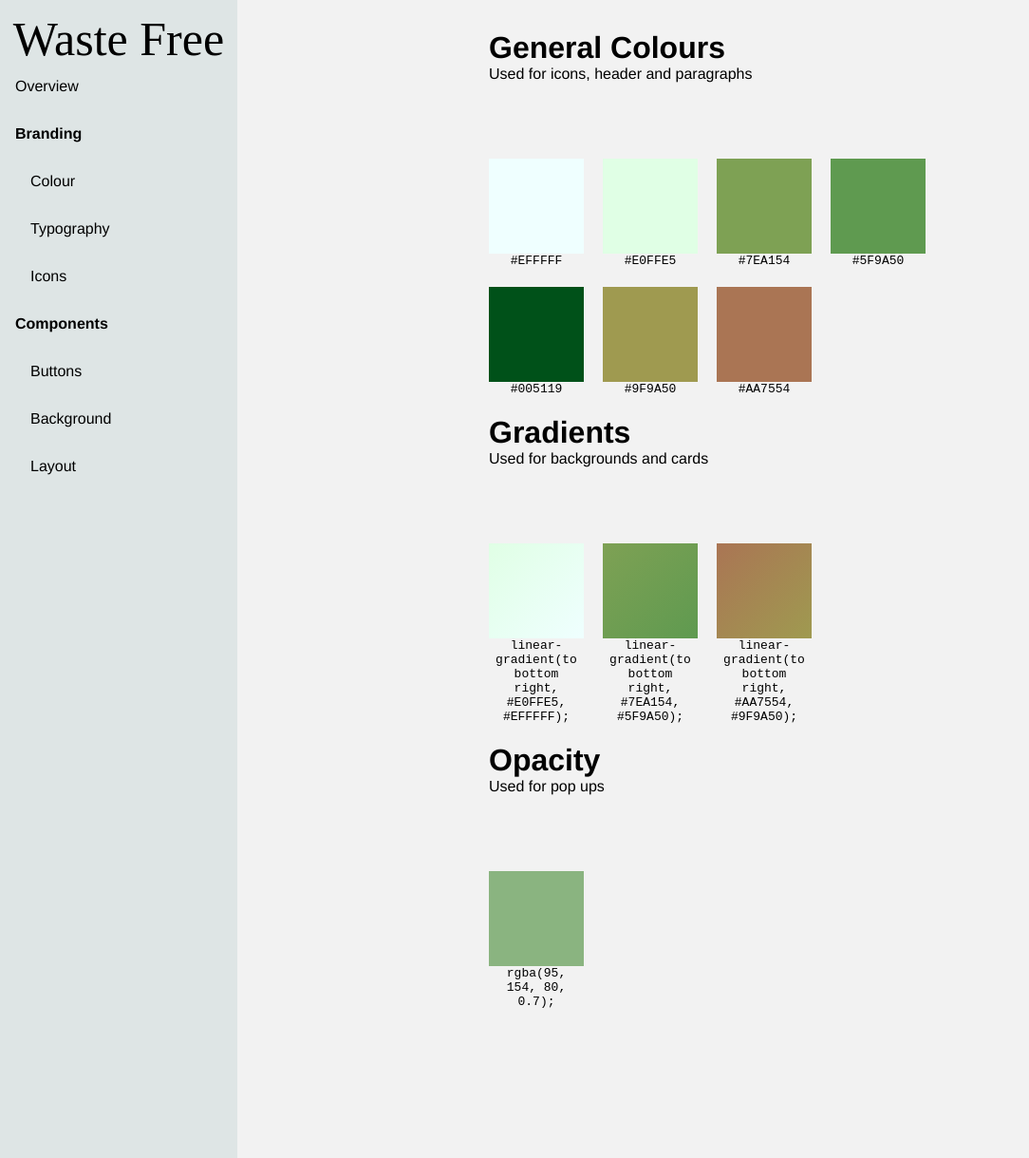
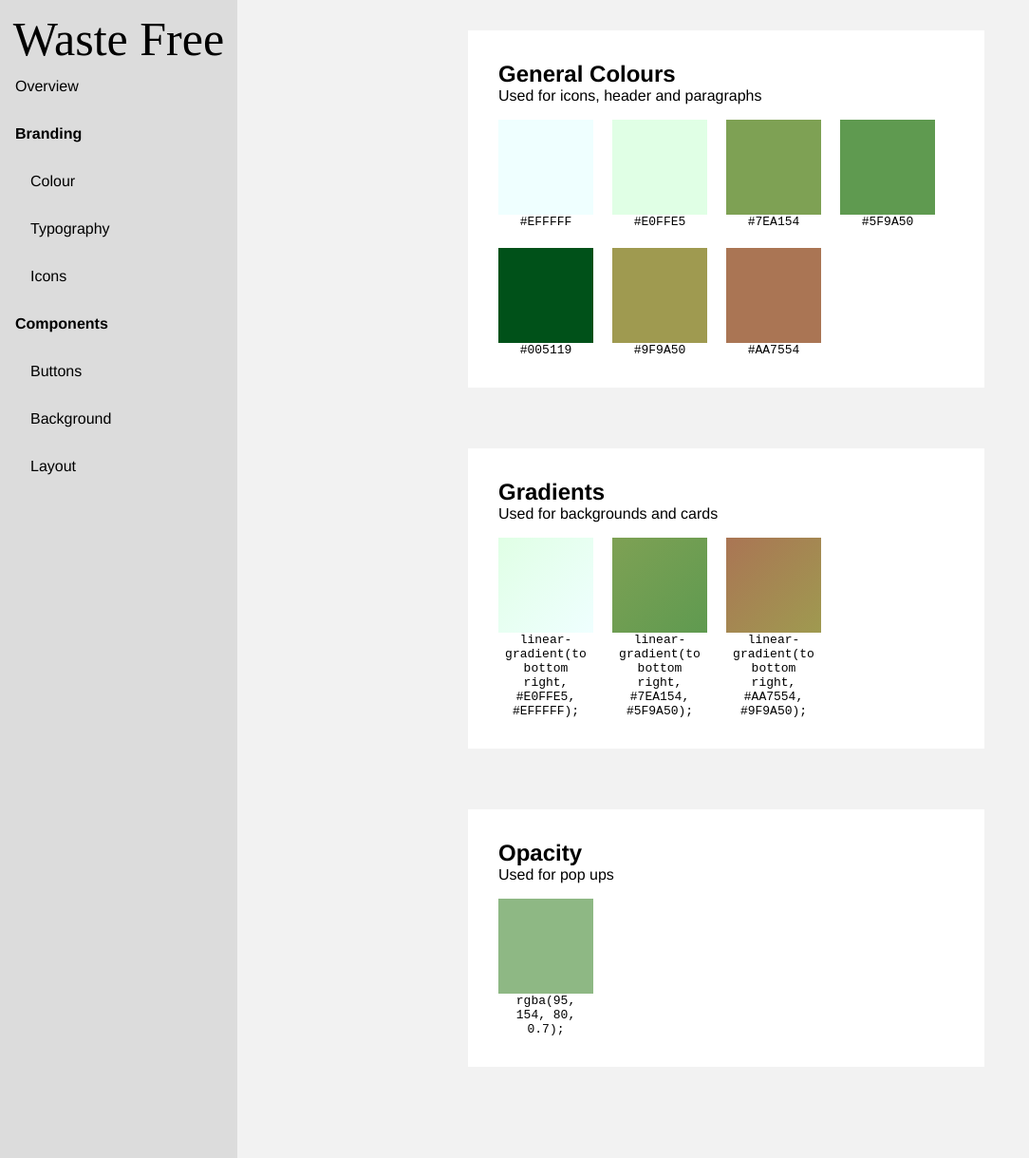
Before and after one commit to Inescapable96/Inescapable96.github.io, a Jekyll site: the page built from colours.html, in a window 1280 px wide and 1219 px high. Shown: the whole window at 95% size, without its empty margins (0-1084 px from the left). Built offline with Jekyll 4.4.1, drawn with Linux system fonts in a browser that asks for light colours.

Commit message:
Fixed look good 👌

```diff
--- a/_sass/_layout.scss
+++ b/_sass/_layout.scss
@@ -9,6 +9,12 @@ html {
   background-color: rgb(242, 242, 242);
 
 }
+.Container {
+  max-width: 544px;
+  margin: 0 auto;
+  padding: 2rem;
+
+}
 
 .pageH{
   margin-bottom: 5rem;
@@ -16,6 +22,9 @@ html {
 
 section{
   margin-bottom: 4rem;
+  background-color: white;
+  padding: 2rem;
+
 }
 
 section p{
@@ -28,7 +37,7 @@ header {
   width: 250px;
   height: 100vh;
   position: fixed;
-  background-color: #DEE5E5;
+  background-color: rgb( 220, 220, 220);
 }
 
 header .Menu {
@@ -69,12 +78,7 @@ header .Menu {
 
 }
 
-.Container {
-  max-width: 500px;
-  margin: 0 auto;
-  padding: 2rem;
 
-}
 
 .center{
   text-align: center;
@@ -85,7 +89,8 @@ header .Menu {
   display: flex;
   flex-wrap: wrap;
   justify-content: flex-start;
-  margin-bottom: 30 px;
+  margin-bottom: -20px;
+
 }
 
 .neat > div{
@@ -95,6 +100,7 @@ header .Menu {
   flex-direction: column;
   text-align: center;
 }
+
 
 .neat code, .neat span{
   display: inline-block;
@@ -115,7 +121,7 @@ img{
 }
 
 .bg{
-  width: 200px;
+  width: 140px;
 }
 
 .smol{
--- a/background.html
+++ b/background.html
@@ -10,8 +10,10 @@ title: Background
 <p> There are three different backgrounds set in the Waste Free App. Vegetable photograph is used on the Home page and Notification Pop up. THe main background is used on the majority of the pages and screens. Additionally there is a special background that is used for the "added successfully action." </p>
 </div>
 
+<section>
 <div class="neat">
   <div class="bg"> <img  src="/background/hp_notfi.jpg"/><div> Home Page and Notficiation Background </div></div>
   <div class="bg"> <img  src="/background/main.jpg"/><div> Main Application background </div></div>
   <div class="bg"> <img  src="/background/spec.jpg"/> <div>Background for Special events; i.e "Added Succesfully"</div> </div>
 </div>
+</section>
--- a/buttons.html
+++ b/buttons.html
@@ -10,10 +10,11 @@ title: Buttons
   However on the adding product page, a loading transition is used instead of a success button. </p>
 </div>
 
-
+<section>
 <div class="neat">
   <div> <img class="butt" src="/buttons/dd_input.svg"/><div> Drop Down Input </div> </div>
   <div> <img class="butt" src="/buttons/idle.svg"/><div> Idle Default Button </div></div>
   <div> <img class="butt" src="/buttons/loading.svg"/><div> Loading Transition </div></div>
   <div> <img class="butt" src="/buttons/Success.svg"/><div> Success Button </div></div>
 </div>
+</section>
--- a/colours.html
+++ b/colours.html
@@ -3,11 +3,9 @@ layout: default
 title: Colours
 ---
 
-<div class="pageH">
+<section>
 <h1>General Colours</h1>
-
 <p> Used for icons, header and paragraphs </p>
-</div>
 
 
 <div class="neat">
@@ -15,13 +13,15 @@ title: Colours
   <div><div class="colourSwatch" style="background-color: {{colour.colour}}"></div><code>{{colour.colour}}</code></div>
   {% endfor %}
 </div>
+</section>
 
 
-<div class="pageH">
+<section>
 <h1>Gradients</h1>
 
 <p> Used for backgrounds and cards </p>
-</div>
+
+
 
 
 <div class="neat">
@@ -29,13 +29,15 @@ title: Colours
 <div><div class="colourSwatch gradient-2"></div><code>linear-gradient(to bottom right, #7EA154, #5F9A50);</code></div>
 <div><div class="colourSwatch gradient-3"></div><code>linear-gradient(to bottom right, #AA7554, #9F9A50);</code></div>
 </div>
+</section>
 
 
-<div class="pageH">
+<section>
 <h1>Opacity</h1>
 
 <p> Used for pop ups </p>
-</div>
+
 <div class="neat">
 <div><div class="colourSwatch opac"></div><code>rgba(95, 154, 80, 0.7);</code></div>
 </div>
+</section>
--- a/icons.html
+++ b/icons.html
@@ -10,8 +10,10 @@ title: Icons
 Icons are used with a thin 3px outline. Invert the colours on a lighter background. </p>
 </div>
 
+<section>
 <div class="neat">
   {% for icon in site.data.icons %}
   <div> <img class="iconS" src="/icons/{{icon.icon}}"/><span>{{icon.title}}</span></div>
   {% endfor %}
 </div>
+</section>
--- a/layout.html
+++ b/layout.html
@@ -9,9 +9,10 @@ title: Layout
 <p> The Layout of the applicatio consists of basic hierarchy of information and cards. The cards help separate information, such as the products and recipes. </p>
 </div>
 
-
+<section>
 <div class="center">
   <div> <img src="/layout/card-big.png"/><div> Wider Cards used for Recipes and Graphs</div></div>
   <div class="smol"> <img src="/layout/card-smol.png"/><div> Square Cards used for smaller data such as products/produce </div></div>
   <div> <img src="/layout/card-eg.png"/><div>Card layout example used with square cards</div></div>
 </div>
+</section>
```
